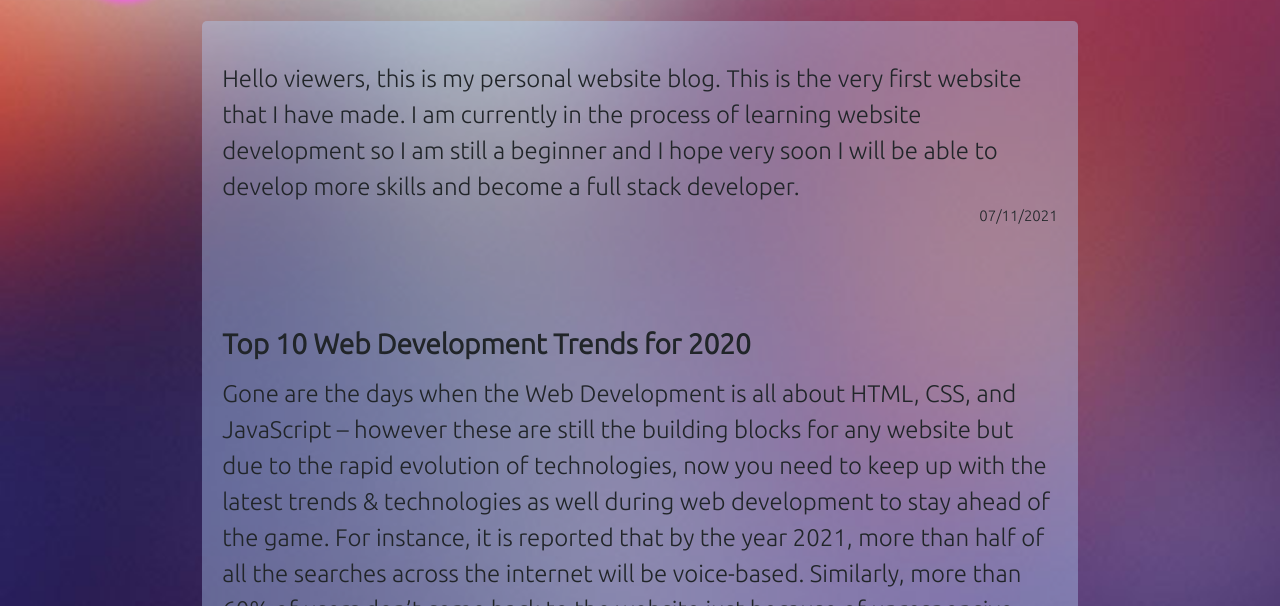
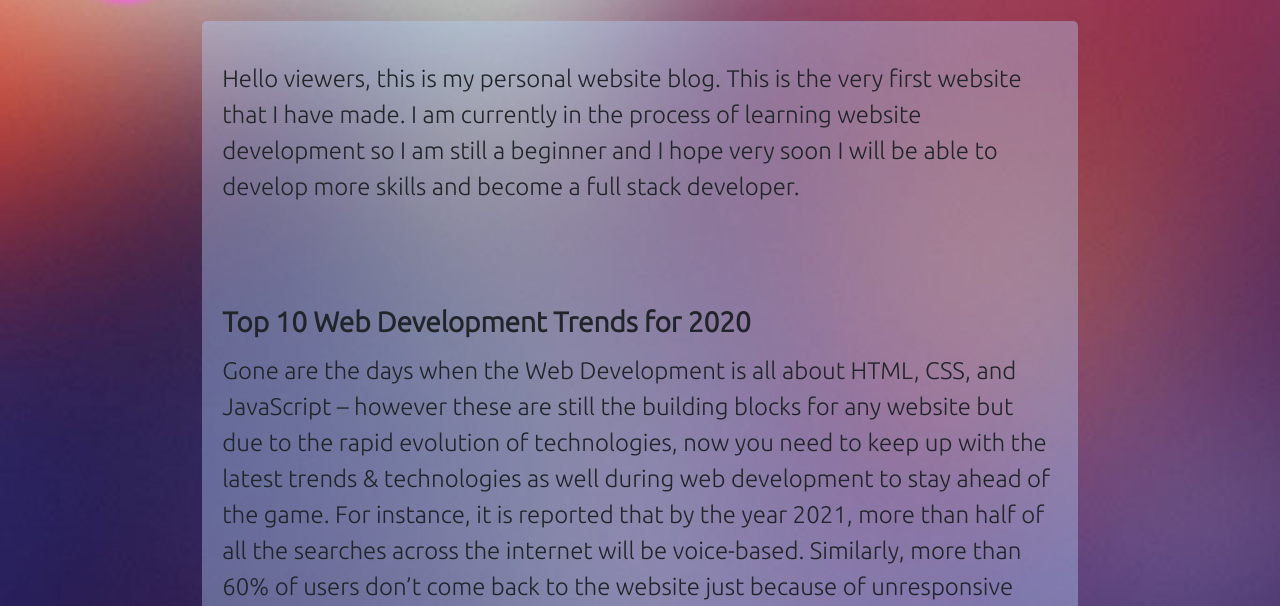
Before and after one commit to 065-NitishVerma/065-NitishVerma.github.io, a plain HTML site: page index.html in a window 1280 px wide. Shown: the part 194-800 px from the top of the page. Drawn offline with nearby package versions, Linux system fonts and the light colour scheme.

Commit message:
Update index.html

```diff
--- a/index.html
+++ b/index.html
@@ -176,7 +176,7 @@
     <div class="mess">
         <p id="message1">Hello viewers, this is my personal website blog. This is the very first website that I have made. I am currently in the process of learning website development so I am still a beginner and I hope very soon I will be able to develop more skills and become a full stack developer.</p>
         <p class="date">
-            07/11/2021
+
         </p>
         <h3 class="about">Top 10 Web Development Trends for 2020</h3>
         <p id="message2">Gone are the days when the Web Development is all about HTML, CSS, and JavaScript – however these are still the building blocks for any website but due to the rapid evolution of technologies, now you need to keep up with the latest trends & technologies as well during web development to stay ahead of the game. For instance, it is reported that by the year 2021, more than half of all the searches across the internet will be voice-based. Similarly, more than 60% of users don’t come back to the website just because of unresponsive design<a class=" links" href="https://www.geeksforgeeks.org/top-10-web-development-trends-for-2020/" target="_blank">...read more</a></p>
```
